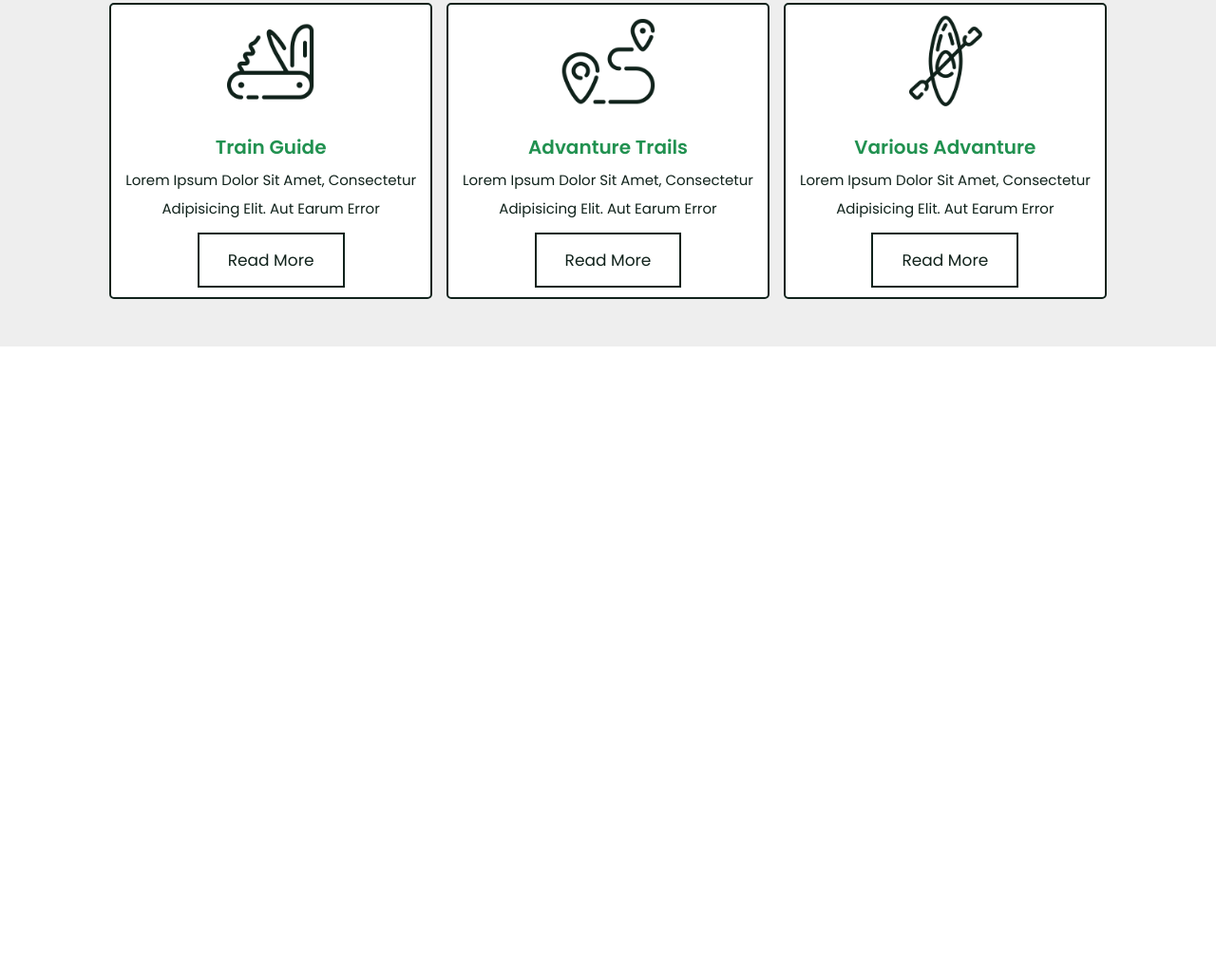
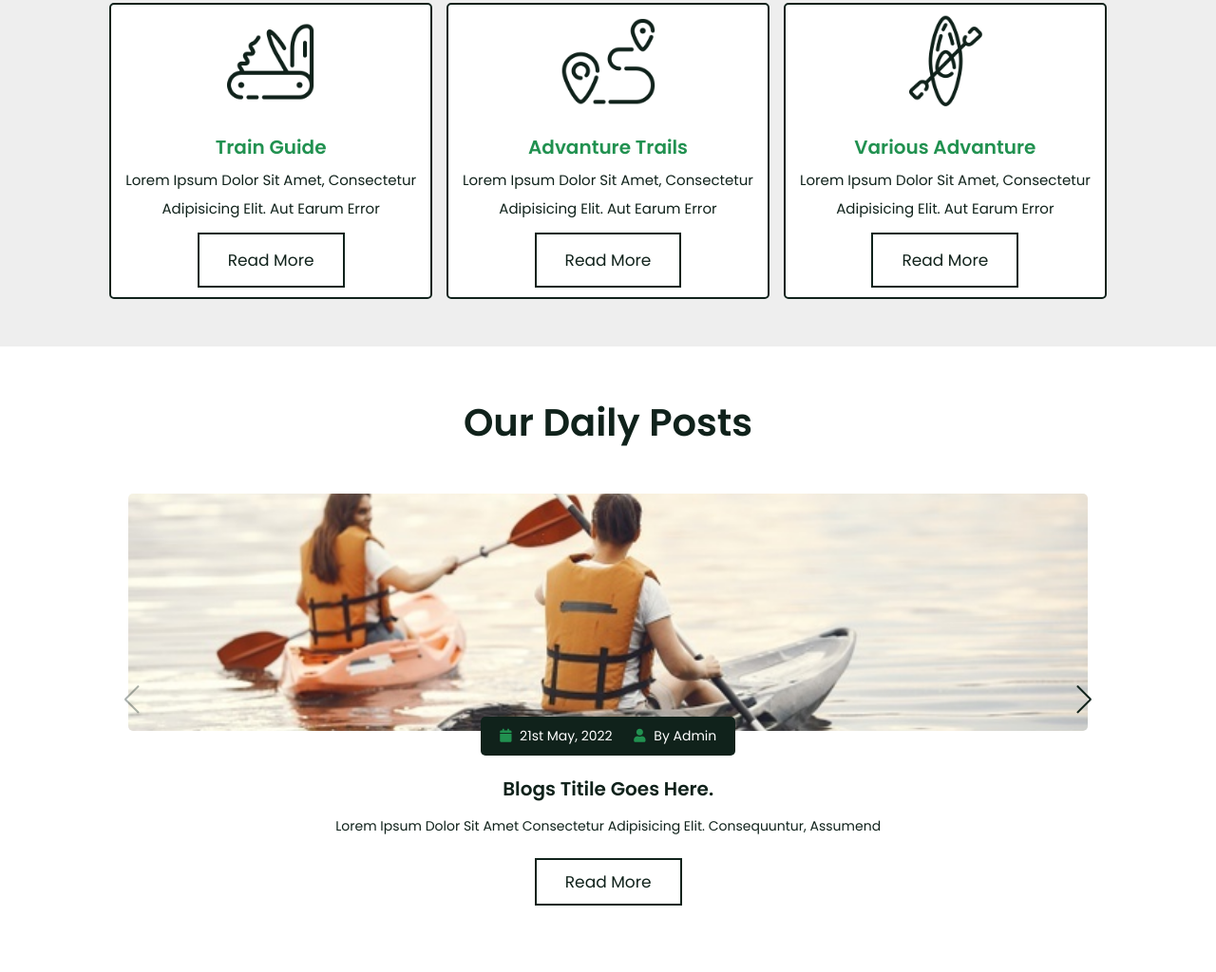
Before and after one commit to likeam/AdvantureAndTour, a website: page index.html in a window 1280 px wide. Shown: the part 5366-6390 px from the top of the page at 95% size. Before the commit the page ends 5731 px from the top, so only its background shows below. Drawn offline with nearby package versions, Linux system fonts and the light colour scheme.

Commit message:
Building the Blogs Section

```diff
--- a/index.html
+++ b/index.html
@@ -391,6 +391,8 @@
                     </div>
                 </div>
             </div>
+            <div class="swiper-button-next"></div>
+            <div class="swiper-button-prev"></div>
         </div>
     </section>
 
@@ -436,6 +438,76 @@
         </div>
     </section>
 
+    <section class="blogs" id="blogs">
+        <h1 class="heading">our daily posts</h1>
+        <div class="swiper mySwiper blogs-slider">
+            <div class="swiper-wrapper">
+                <div class="swiper-slide slide">
+                    <img src="./img/img-1.jpg" alt="">
+                    <div class="icons">
+                        <a href="#" ><i class="fas fa-calendar"></i> 21st May, 2022</a>
+                        <a href="#" ><i class="fas fa-user"></i> by admin</a>
+                    </div>
+                    <h3>blogs titile goes here.</h3>
+                    <p>Lorem ipsum dolor sit amet consectetur adipisicing elit. Consequuntur, assumend</p>
+                    <a href="#" class="btn">read more</a>
+                </div>
+                <div class="swiper-slide slide">
+                    <img src="./img/img-2.jpg" alt="">
+                    <div class="icons">
+                        <a href="#" ><i class="fas fa-calendar"></i> 21st May, 2022</a>
+                        <a href="#" ><i class="fas fa-user"></i> by admin</a>
+                    </div>
+                    <h3>blogs titile goes here.</h3>
+                    <p>Lorem ipsum dolor sit amet consectetur adipisicing elit. Consequuntur, assumend</p>
+                    <a href="#" class="btn">read more</a>
+                </div>
+                <div class="swiper-slide slide">
+                    <img src="./img/img-3.jpg" alt="">
+                    <div class="icons">
+                        <a href="#" ><i class="fas fa-calendar"></i> 21st May, 2022</a>
+                        <a href="#" ><i class="fas fa-user"></i> by admin</a>
+                    </div>
+                    <h3>blogs titile goes here.</h3>
+                    <p>Lorem ipsum dolor sit amet consectetur adipisicing elit. Consequuntur, assumend</p>
+                    <a href="#" class="btn">read more</a>
+                </div>
+                <div class="swiper-slide slide">
+                    <img src="./img/img-4.jpg" alt="">
+                    <div class="icons">
+                        <a href="#" ><i class="fas fa-calendar"></i> 21st May, 2022</a>
+                        <a href="#" ><i class="fas fa-user"></i> by admin</a>
+                    </div>
+                    <h3>blogs titile goes here.</h3>
+                    <p>Lorem ipsum dolor sit amet consectetur adipisicing elit. Consequuntur, assumend</p>
+                    <a href="#" class="btn">read more</a>
+                </div>
+                <div class="swiper-slide slide">
+                    <img src="./img/img-5.jpg" alt="">
+                    <div class="icons">
+                        <a href="#" ><i class="fas fa-calendar"></i> 21st May, 2022</a>
+                        <a href="#" ><i class="fas fa-user"></i> by admin</a>
+                    </div>
+                    <h3>blogs titile goes here.</h3>
+                    <p>Lorem ipsum dolor sit amet consectetur adipisicing elit. Consequuntur, assumend</p>
+                    <a href="#" class="btn">read more</a>
+                </div>
+                <div class="swiper-slide slide">
+                    <img src="./img/img-6.jpg" alt="">
+                    <div class="icons">
+                        <a href="#" ><i class="fas fa-calendar"></i> 21st May, 2022</a>
+                        <a href="#" ><i class="fas fa-user"></i> by admin</a>
+                    </div>
+                    <h3>blogs titile goes here.</h3>
+                    <p>Lorem ipsum dolor sit amet consectetur adipisicing elit. Consequuntur, assumend</p>
+                    <a href="#" class="btn">read more</a>
+                </div>
+            </div>
+            <div class="swiper-button-next"></div>
+            <div class="swiper-button-prev"></div>
+        </div>
+    </section>
+
     <script src="https://unpkg.com/swiper/swiper-bundle.min.js"></script>
     <script src="./app.js"></script>
 </body>
--- /dev/null
+++ b/sass/_blogs.scss
@@ -0,0 +1,50 @@
+.blogs .slide {
+    text-align: center;
+    padding: 2rem;
+
+
+    & img {
+        height: 25rem;
+        width: 100%;
+        -o-object-fit: cover;
+        object-fit: cover;
+        border-radius: .5rem;
+    }
+
+    & h3 {
+        font-size: 2rem;
+        color: #10221b;
+    }
+
+    & p {
+        font-size: 1.4rem;
+        padding: 1rem 0;
+        line-height: 2;
+        color: #10221b;
+    }
+
+    & .icons {
+        background: #10221b;
+        border-radius: .5rem;
+        padding: 1rem;
+        position: relative;
+        top: -2rem;
+        display: inline-block;
+
+
+        & a {
+            font-size: 1.4rem;
+            color: #fff;
+            margin: 0 1rem;
+        }
+
+        & a:hover {
+            color: #219150;
+        }
+
+        & a i {
+            padding-right: .5rem;
+            color: #219150;
+        }
+    }
+}
--- a/sass/main.scss
+++ b/sass/main.scss
@@ -8,3 +8,4 @@
 @import "packages";
 @import "reviews";
 @import "services";
+@import "blogs";
```
Also changed, not shown: css/style.css.
